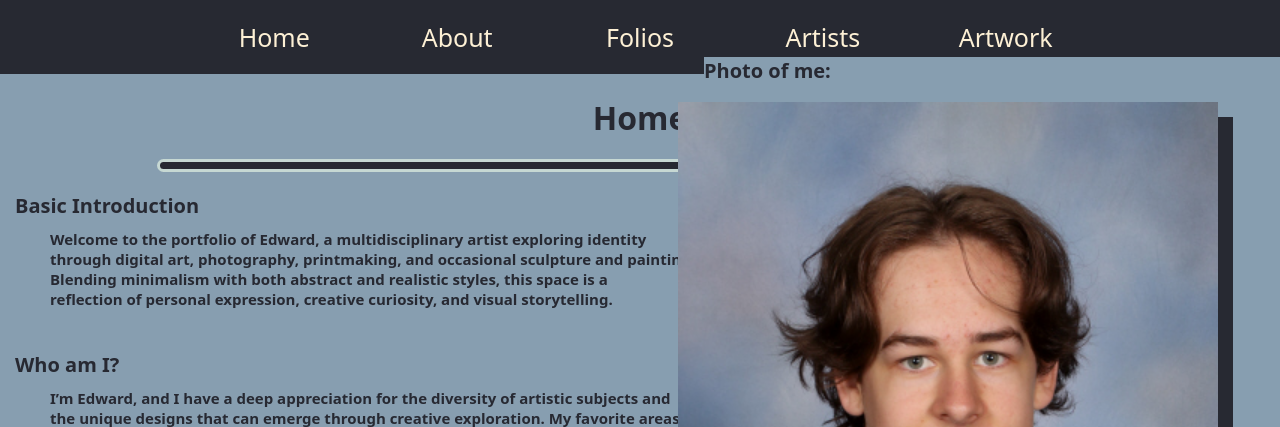
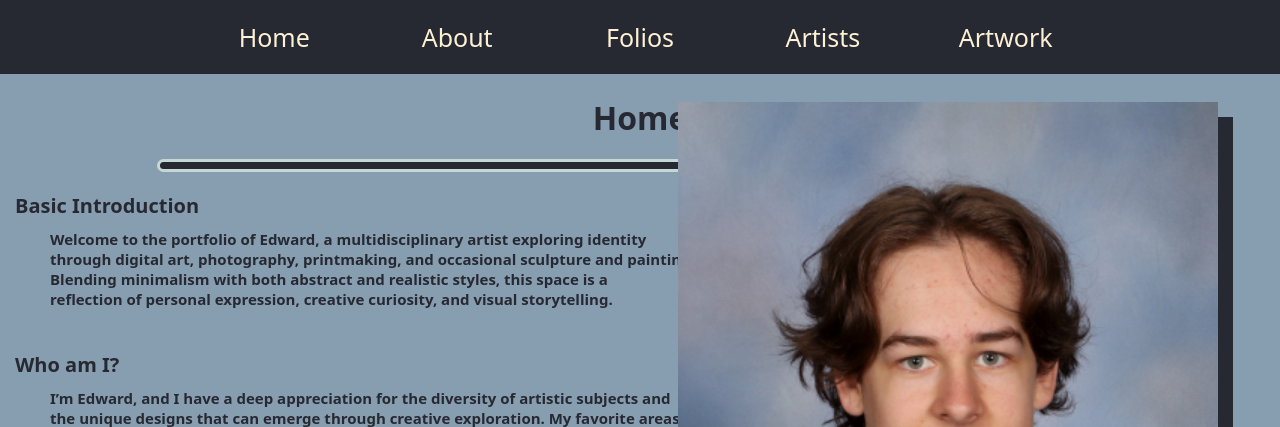
Before and after one commit to NotAhDog/Website, a Flask app: page / in a window 1280 px wide. Shown: the top 427 px of the page. Run offline with Flask 3, Linux system fonts and the light colour scheme; some web fonts are replaced.

Commit message:
changing the home page

```diff
--- a/app/templates/home.html
+++ b/app/templates/home.html
@@ -35,5 +35,4 @@
     <a href="/about" class="extratext"><span>About Page</span></a>
 </h4>
 <img src=/static/images/profile.jpg class="profilepicture">
-<h3 class="photoofme">Photo of me:</h3>
 {% endblock %}
```
